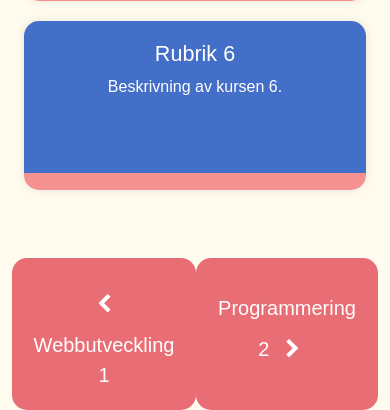
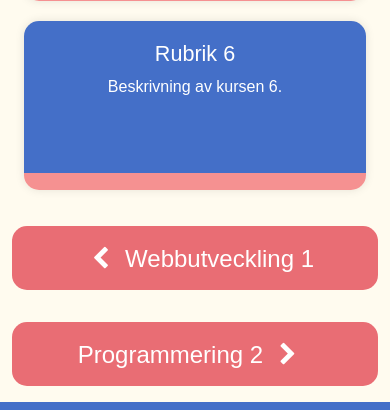
Before and after one commit to NTIG-Helsingborg/TE4_23-24_Basecamp, a PHP site: page /Kapitlar.php in a window 390 px wide. Shown: the part 1286-1696 px from the top of the page. Run offline with PHP 8.4, Linux system fonts and the light colour scheme; some libraries are stand-ins or nearby versions.

Commit message:
Made buttons more responsive

```diff
--- a/CSS/kapitlar.css
+++ b/CSS/kapitlar.css
@@ -45,7 +45,6 @@
 }
 
 .button-container {
-  margin-top:48px !important;
   width: 100%;
   display: flex;
   justify-content: space-around;
@@ -58,10 +57,9 @@
   background-color: #E96D74;
   border: none;
   color: white;
-  padding: 20px;
   text-align: center;
   text-decoration: none;
-  font-size: 20px;
+  font-size: 24px;
   border-radius: 15px;
   cursor: pointer;
 }
--- a/Kapitlar.php
+++ b/Kapitlar.php
@@ -93,9 +93,12 @@
         </div>
       <?php } ?>
     </div>
-    <div class="button-container">
-      <button id="buttonLeft" class="rounded-button left"><i class="fa fa-chevron-left"></i>Webbutveckling 1</button>
-      <button id="buttonRight" class="rounded-button right">Programmering 2<i class="fa fa-chevron-right"></i></button>
+    <div class="button-container d-flex flex-column flex-sm-row ">
+      <button id="buttonLeft" class="rounded-button left p-1 p-sm-4 my-3 my-sm-5"><i
+          class="fa fa-chevron-left"></i>Webbutveckling
+        1</button>
+      <button id="buttonRight" class="rounded-button right p-1 p-sm-4 my-3 my-sm-5">Programmering 2<i
+          class="fa fa-chevron-right"></i></button>
     </div>
   </div>
 
```
